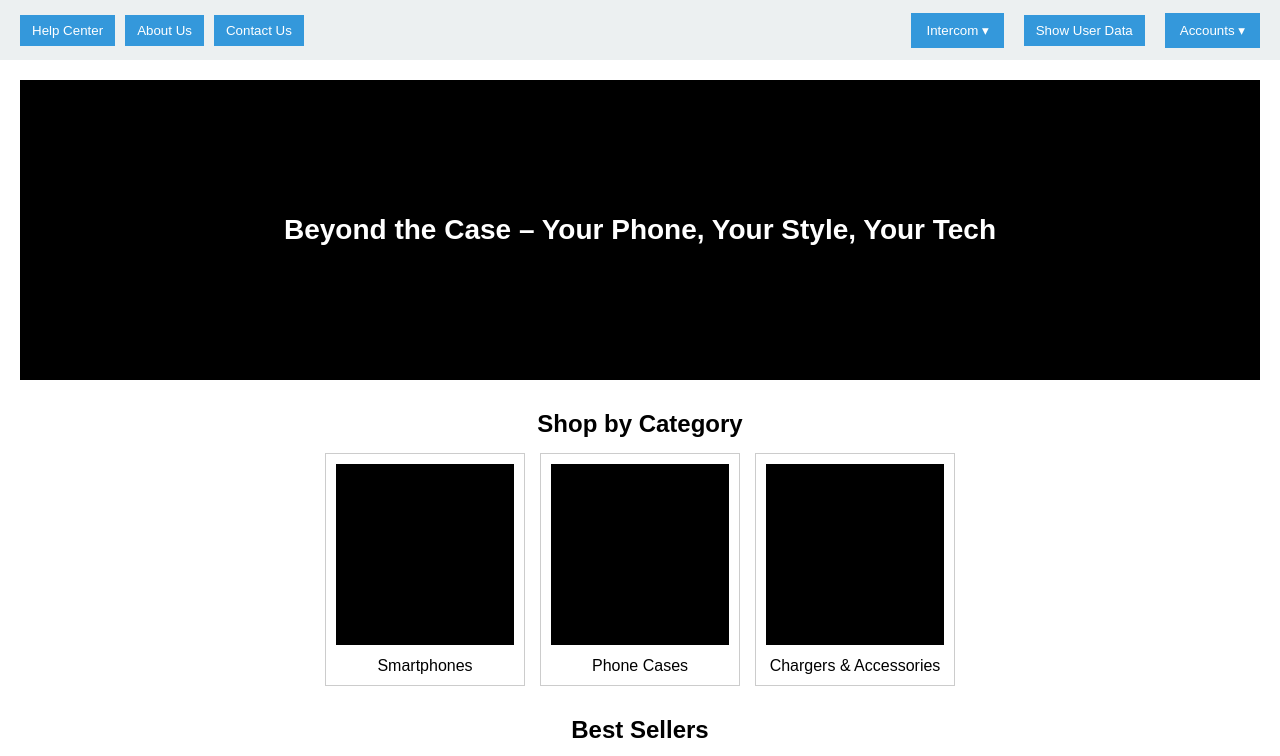
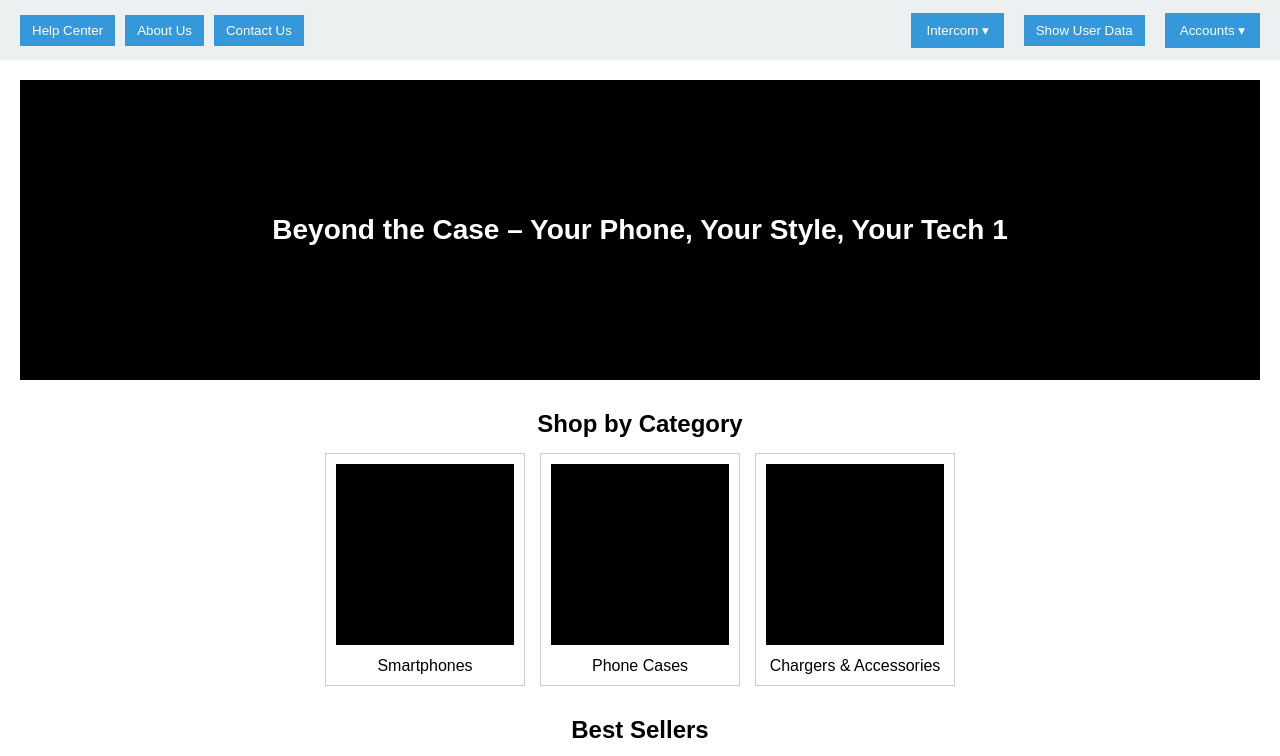
Before and after one commit to askada-asiadt/hirono-demo, a plain HTML site: page index.html in a window 1280 px wide. Shown: the top 756 px of the page. Drawn offline with Linux system fonts and the light colour scheme; a script that the page names is missing.

Commit message:
Update index.html

```diff
--- a/index.html
+++ b/index.html
@@ -114,7 +114,7 @@
 
   <div class="content">
     <div class="hero" id="heroText">
-      Beyond the Case – Your Phone, Your Style, Your Tech
+      Beyond the Case – Your Phone, Your Style, Your Tech 1
     </div>
 
     <div class="section">
```
